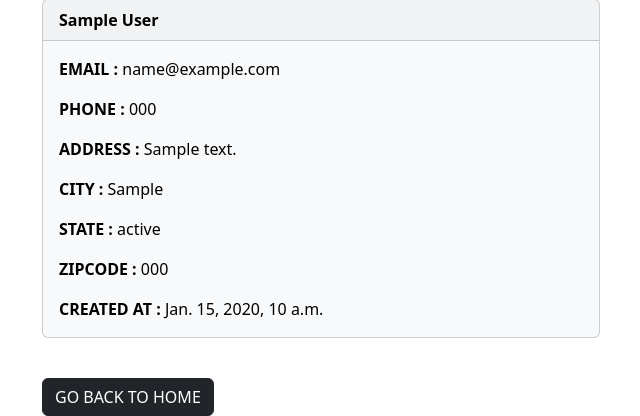
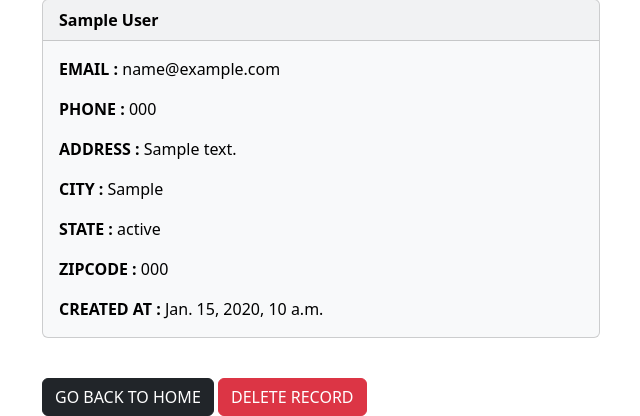
Before and after one commit to DjRxxstr/django-crm-project, a Django app: page /record/1 in a window 1280 px wide. Shown: the part 459-875 px from the top of the page, without its empty margins (319-959 px from the left). Run offline with Django 4.2, Linux system fonts and the light colour scheme; a user stored in the database is signed in; tables that the repository leaves empty hold one stand-in row (values such as "Sample post").

Commit message:
Added record deletion logic

```diff
--- a/src/dcrm/website/templates/record.html
+++ b/src/dcrm/website/templates/record.html
@@ -91,6 +91,12 @@
           GO BACK TO HOME
    </button>
 
+   <button type="button"
+           class="btn btn-danger"
+           onclick="window.location=`{% url 'delete_record' customer_record.id %}`">
+            DELETE RECORD
+    </button>
+
 </div>
 
 {% endblock %}
--- a/src/dcrm/website/urls.py
+++ b/src/dcrm/website/urls.py
@@ -4,7 +4,8 @@ from .views import (
     # login_user,
     logout_user,
     register_user,
-    customer_record
+    customer_record,
+    delete_record
     );
 
 urlpatterns = [
@@ -12,5 +13,6 @@ urlpatterns = [
     # path('login/', login_user, name = 'login-user'),
     path('logout/', logout_user, name = 'logout-user'),
     path('register/', register_user, name = 'register-user'),
-    path('record/<int:id>', customer_record, name = 'customer_record')
+    path('record/<int:id>', customer_record, name = 'customer_record'),
+    path('record/<int:id>/delete', delete_record, name = 'delete_record')
 ]
--- a/src/dcrm/website/views.py
+++ b/src/dcrm/website/views.py
@@ -94,3 +94,15 @@ def customer_record(request, id):
     else:
         messages.success(request, "You must be logged in to view records")
         return redirect('home-page-view')
+
+def delete_record(request, id):
+    if request.user.is_authenticated:
+        delete_it = Record.objects.get(id = id)
+        delete_it.delete()
+
+        messages.success(request, "Record Deleted Successfully!")
+        return redirect('home-page-view')
+
+    else:
+        messages.success(request, "You must be logged in to delete records")
+        return redirect('home-page-view')
```
